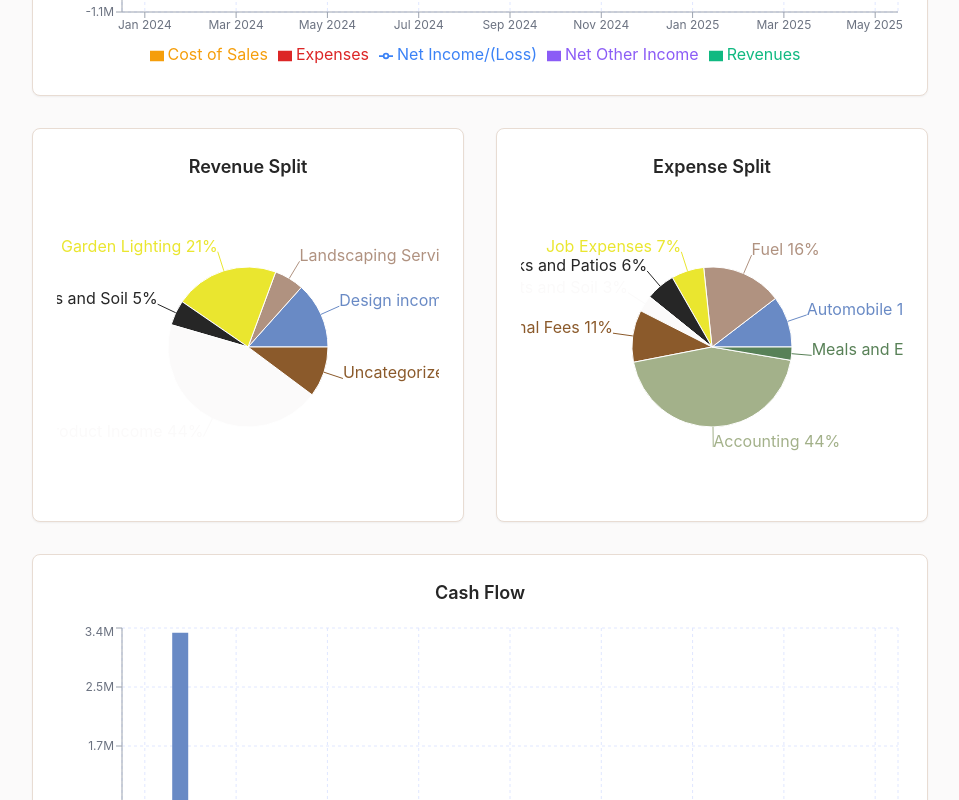
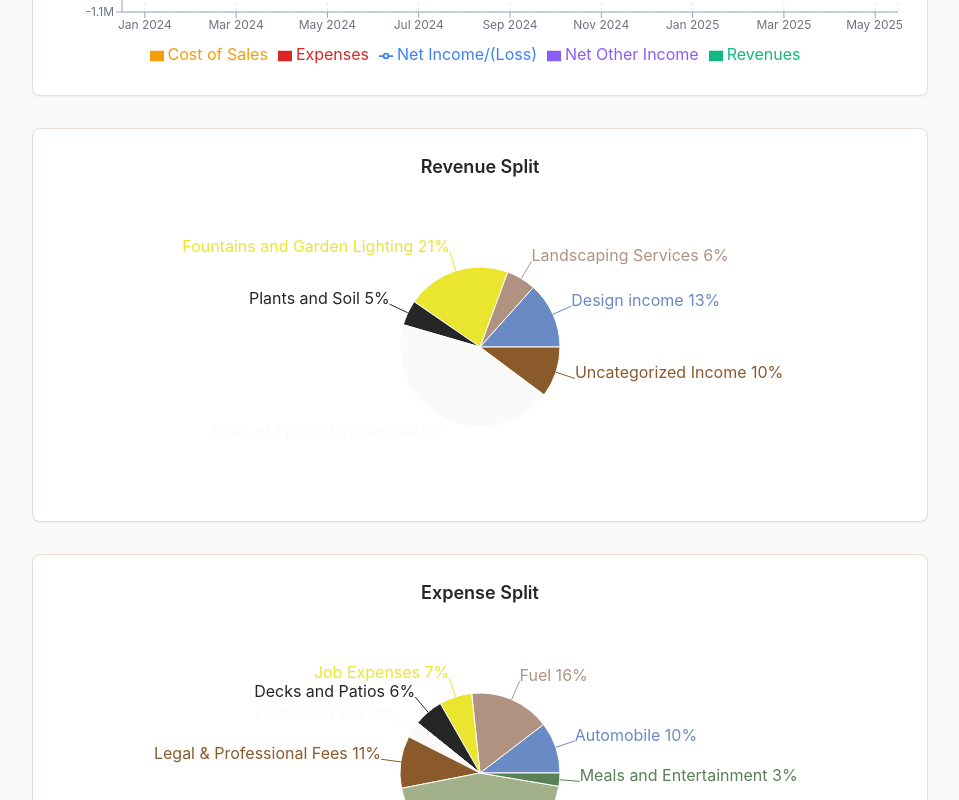
Before and after one commit to phelpa/kudwa-plinio-sidebar-dashboard, a React (Vite) app: page / in a window 1280 px wide. Shown: the part 1400-2200 px from the top of the page, without its empty margins (288-1247 px from the left). Built offline with nearby package versions, Linux system fonts and the light colour scheme.

Commit message:
change revenue split and expense split to occupy full width

```diff
--- a/src/components/Dashboard.tsx
+++ b/src/components/Dashboard.tsx
@@ -143,7 +143,7 @@
             title="Profit & Loss Overview"
           />
 
-          <div className="grid grid-cols-1 lg:grid-cols-2 gap-8">
+          <div className="space-y-8">
             {/* Revenue Split */}
             <PieChartComponent
               data={mainDashboard.charts.totalRevenuesSplit}
```
